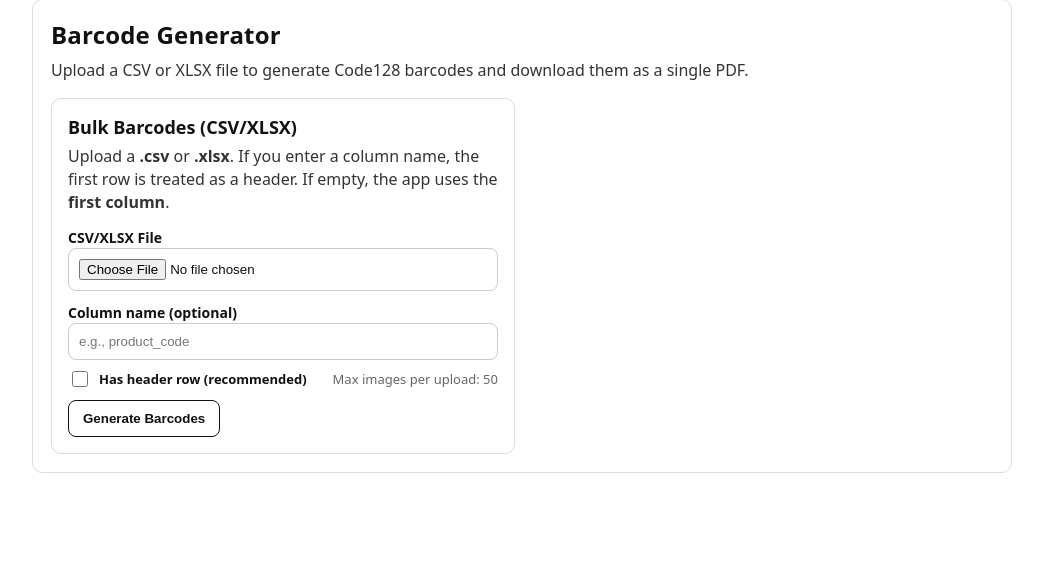
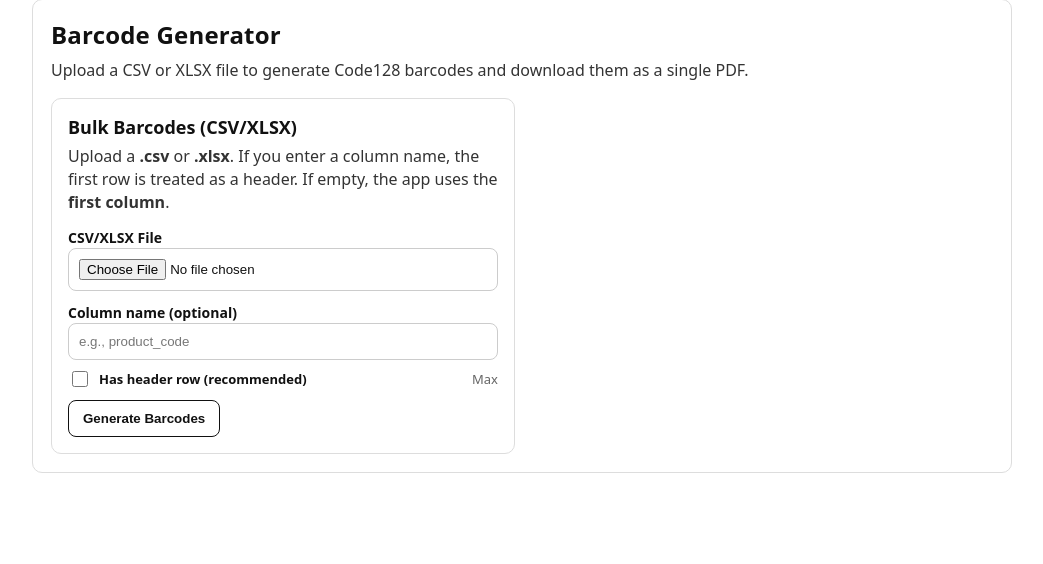
Before and after one commit to shahrukhwayne/bar-code, a Flask app: page / in a window 1280 px wide. Shown: the part 164-728 px from the top of the page, without its empty margins (118-1161 px from the left). Run offline with Flask 3, Linux system fonts and the light colour scheme.

Commit message:
Add files via upload

```diff
--- a/cursor/templates/index.html
+++ b/cursor/templates/index.html
@@ -284,7 +284,7 @@
                     <input type="checkbox" name="has_header" {% if has_header %}checked{% endif %} />
                     Has header row (recommended)
                   </label>
-                  <p class="hint" style="margin: 0">Max images per upload: 50</p>
+                  <p class="hint" style="margin: 0">Max</p>
                 </div>
               </div>
 
```
